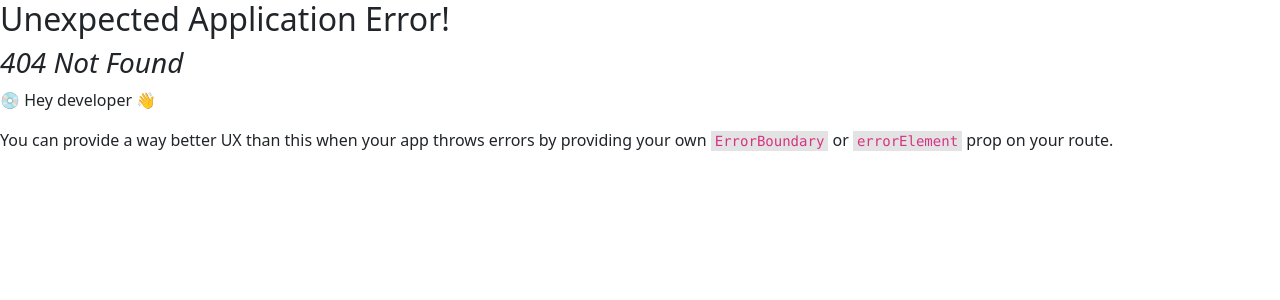
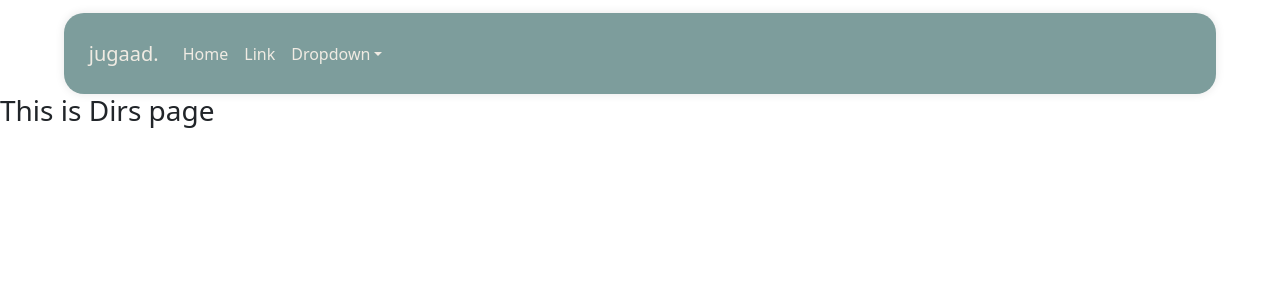
Before and after one commit to sreenidhi-n/jugaad, a React (Create React App) app in the folder frontend/: page /directory in a window 1280 px wide. Before the commit this address had no page. Shown: the top 300 px of the page. Built offline with nearby package versions, Linux system fonts and the light colour scheme.

Commit message:
checking routing

```diff
--- a/frontend/src/components/FileUpload.js
+++ b/frontend/src/components/FileUpload.js
@@ -1,7 +1,8 @@
-import React, { useState, useRef } from "react";
+import React, { useState, useRef, useHistory } from "react";
 import axios from "axios";
 import "./FileUpload.css";
 import Image from "./Image";
+
 
 const FileUpload = () => {
 	const [files, setFiles] = useState([]);
@@ -9,7 +10,7 @@ const FileUpload = () => {
 	const dropRef = useRef(null);
 	const [presence, setPresence] = useState(false)
 	const [result, setResult] = useState()
-
+	const history = useHistory();
 	const handleDragOver = (event) => {
 		event.preventDefault();
 		event.stopPropagation();
@@ -83,6 +84,7 @@ const FileUpload = () => {
 			.post("https://servercid.run-us-west2.goorm.site/", { result })
 			.then((response) => {
 				setMessage(response.data.message);
+				history.push("/directories");
 			})
 			.catch((error) => {
 				console.error("Error uploading file:", error);
--- a/frontend/src/index.js
+++ b/frontend/src/index.js
@@ -2,12 +2,14 @@ import React from 'react';
 import ReactDOM from 'react-dom/client';
 import './index.css';
 import Home from './pages/Home';
+import Dirs from "./pages/Dirs"
 import reportWebVitals from './reportWebVitals';
 import 'bootstrap/dist/css/bootstrap.css';
 import { createBrowserRouter, RouterProvider } from "react-router-dom";
 
 const router = createBrowserRouter([
-  { path: '/', element: <Home /> }
+  { path: '/', element: <Home /> }  ,
+  { path: '/directory', element: <Dirs/> }
 ]);
 
 const root = ReactDOM.createRoot(document.getElementById('root'));
--- /dev/null
+++ b/frontend/src/pages/Dirs.js
@@ -0,0 +1,14 @@
+import React from 'react'
+import Navbar from "../components/Navigation"
+function Dirs() {
+
+
+  return (
+      <div>
+        <Navbar />
+			<h3>This is Dirs page</h3>
+		</div>
+	);
+}
+
+export default Dirs
```
